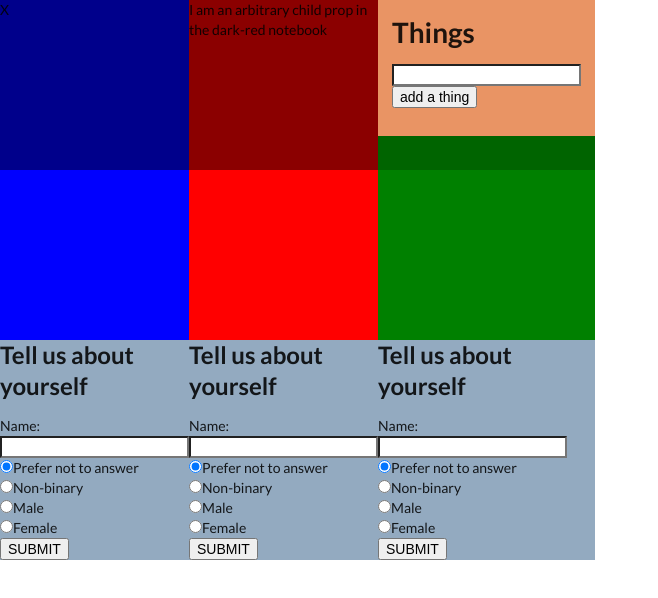
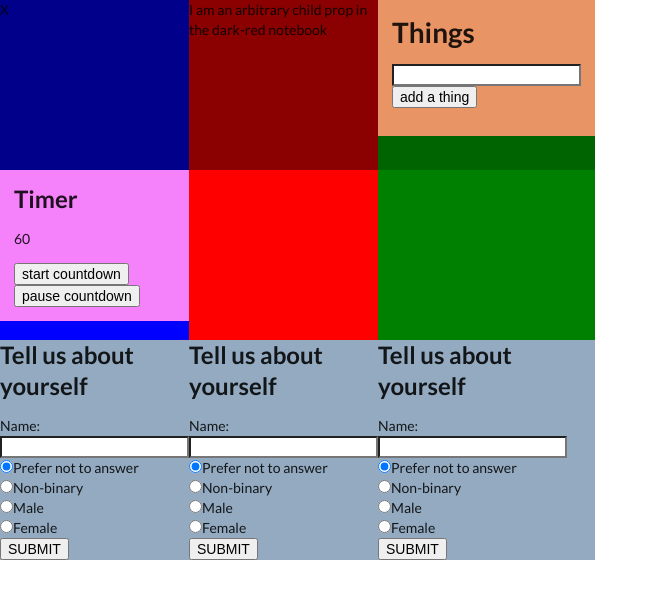
Before and after one commit to theoluyi/xaea-12, a React (Create React App) app: page / in a window 1280 px wide. Shown: the top 598 px of the page, without its empty margins (0-658 px from the left). Built offline with nearby package versions, Linux system fonts and the light colour scheme.

Commit message:
adds timer

```diff
--- a/src/Components/Grid/Grid.js
+++ b/src/Components/Grid/Grid.js
@@ -2,6 +2,7 @@ import React from "react";
 import "./index.css";
 import Form from "../Form/Form"
 import Things from "../Things/Things"
+import Timer from "../Timer/Timer"
 
 const NotebookCard = (props) => {
   return <div id={props.color}>{props.children}</div>;
@@ -13,7 +14,7 @@ function Grid() {
       <NotebookCard color="dark-blue" > X </NotebookCard>
       <NotebookCard color="dark-red" > I am an arbitrary child prop in the dark-red notebook</NotebookCard>
       <NotebookCard color="dark-green" > <Things/> </NotebookCard>
-      <NotebookCard color="blue" > </NotebookCard>
+      <NotebookCard color="blue" > <Timer/></NotebookCard>
       <NotebookCard color="red" > </NotebookCard>
       <NotebookCard color="green" > </NotebookCard>
       <NotebookCard color="light-blue" ><Form/></NotebookCard>
```
